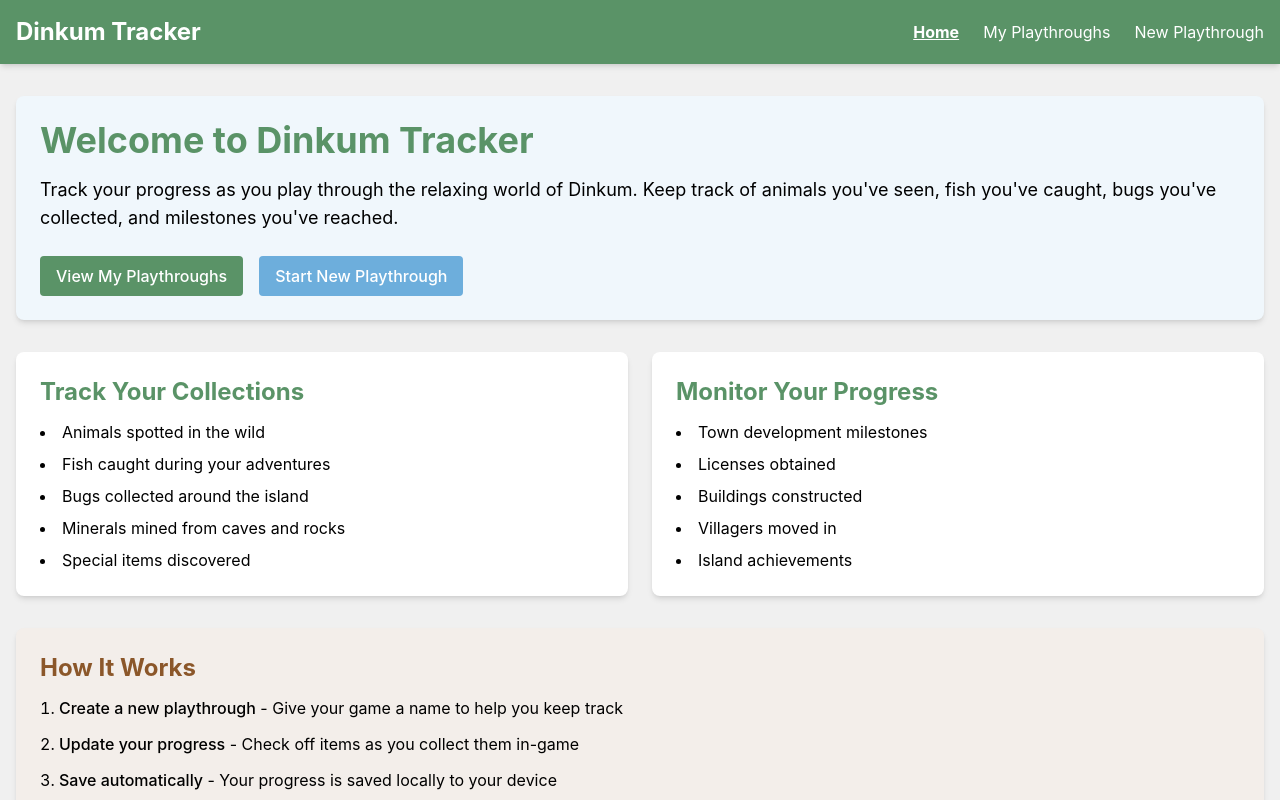
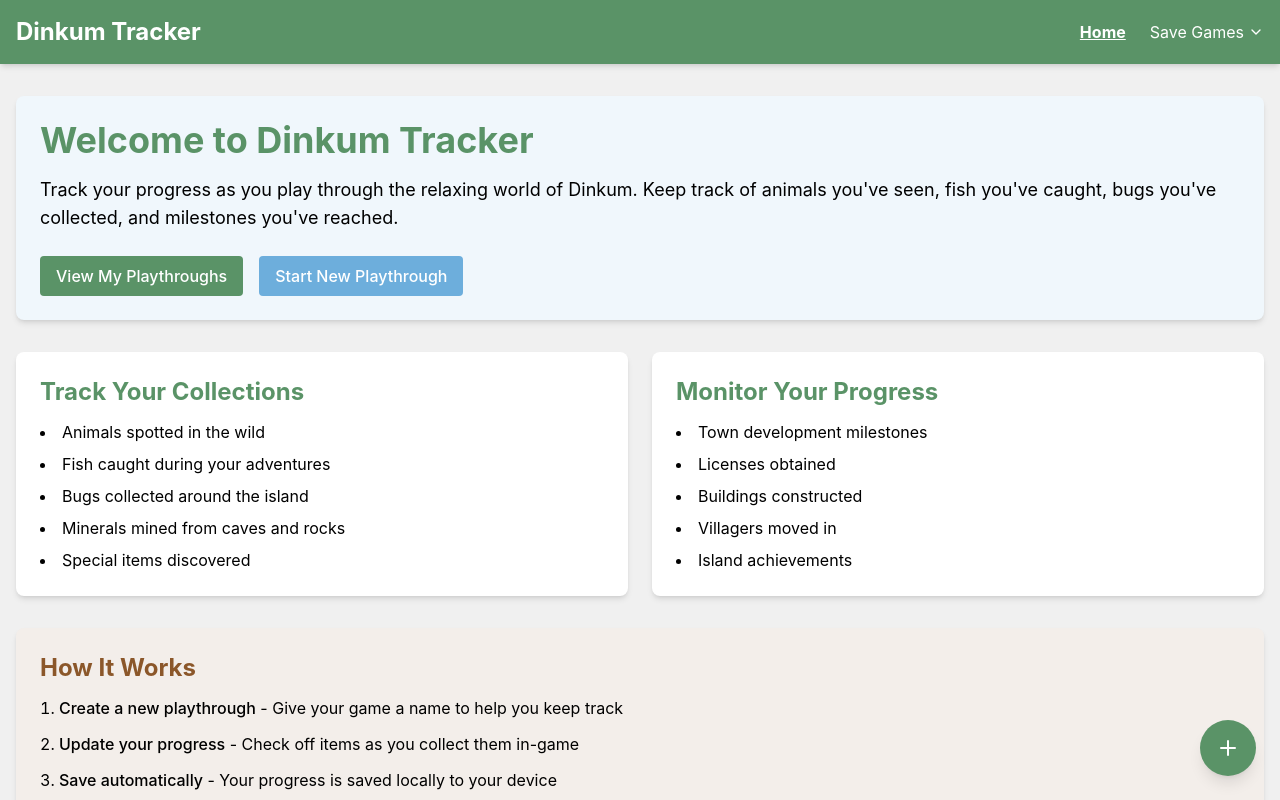
Before and after one commit to chiefpansancolt/dinkum-tracker, a Next.js app: page / in a window 1280 px wide. Shown: the top 800 px of the page. Built offline with nearby package versions, Linux system fonts and the light colour scheme.

Commit message:
Add FAB and Menu for Recent Playthroughs

```diff
--- a/src/app/layout.tsx
+++ b/src/app/layout.tsx
@@ -1,6 +1,8 @@
+// src/app/layout.tsx
 import "./global.css";
 import type { Metadata } from "next";
 import Header from "../components/Header";
+import FAB from "../components/FAB";
 
 export const metadata: Metadata = {
   title: "Dinkum Tracker",
@@ -9,11 +11,13 @@
 
 export default function RootLayout({ children }: { children: React.ReactNode }) {
   return (
-        <html lang="en">
-            <body className="min-h-screen bg-gray-100">
+    <html lang="en" className="h-full">
+      <body className="flex flex-col min-h-screen bg-gray-100">
         <Header />
-                <main className="container mx-auto px-4 py-8">{children}</main>
-                <footer className="footer p-4 text-center mt-8">
+        <main className="container mx-auto px-4 py-8 flex-grow">
+          {children}
+        </main>
+        <footer className="footer p-4 text-center">
           <p className="text-sm">
             Dinkum Tracker - Not affiliated with Dinkum game. Data sourced from{" "}
             <a
@@ -26,6 +30,7 @@
             </a>
           </p>
         </footer>
+        <FAB />
       </body>
     </html>
   );
--- /dev/null
+++ b/src/components/FAB.tsx
@@ -0,0 +1,35 @@
+"use client";
+
+import { usePathname } from "next/navigation";
+import Link from "next/link";
+
+export default function FAB() {
+    const pathname = usePathname();
+
+    if (pathname !== "/" && pathname !== "/playthroughs") {
+        return null;
+    }
+
+    return (
+        <Link
+            href="/new-playthrough"
+            className="fixed right-6 bottom-6 bg-primary text-white w-14 h-14 rounded-full flex items-center justify-center shadow-lg hover:bg-primary/90 transition-colors z-10"
+            aria-label="Create new playthrough"
+        >
+            <svg
+                xmlns="http://www.w3.org/2000/svg"
+                width="24"
+                height="24"
+                viewBox="0 0 24 24"
+                fill="none"
+                stroke="currentColor"
+                strokeWidth="2"
+                strokeLinecap="round"
+                strokeLinejoin="round"
+            >
+                <line x1="12" y1="5" x2="12" y2="19"></line>
+                <line x1="5" y1="12" x2="19" y2="12"></line>
+            </svg>
+        </Link>
+    );
+}
--- a/src/components/Header.tsx
+++ b/src/components/Header.tsx
@@ -1,10 +1,33 @@
 "use client";
 
+import { useState, useEffect, useRef } from "react";
 import Link from "next/link";
 import { usePathname } from "next/navigation";
+import { getPlaythroughs, Playthrough } from "../lib/localStorage";
 
 export default function Header() {
     const pathname = usePathname();
+    const [isMenuOpen, setIsMenuOpen] = useState(false);
+    const [recentPlaythroughs, setRecentPlaythroughs] = useState<Playthrough[]>([]);
+    const menuRef = useRef<HTMLDivElement>(null);
+
+    useEffect(() => {
+        const allPlaythroughs = getPlaythroughs();
+        const sortedPlaythroughs = allPlaythroughs
+            .sort((a, b) => new Date(b.lastUpdated).getTime() - new Date(a.lastUpdated).getTime())
+            .slice(0, 5);
+        setRecentPlaythroughs(sortedPlaythroughs);
+    }, []);
+
+    useEffect(() => {
+        function handleClickOutside(event: MouseEvent) {
+            if (menuRef.current && !menuRef.current.contains(event.target as Node)) {
+                setIsMenuOpen(false);
+            }
+        }
+        document.addEventListener("mousedown", handleClickOutside);
+        return () => document.removeEventListener("mousedown", handleClickOutside);
+    }, []);
 
     return (
         <header className="header shadow-md">
@@ -26,25 +49,57 @@
                                     Home
                                 </Link>
                             </li>
-                            <li>
-                                <Link
-                                    href="/playthroughs"
-                                    className={`hover:text-highlight transition-colors ${
-                                        pathname === "/playthroughs" ? "font-bold underline" : ""
-                                    }`}
+                            <li className="relative" ref={menuRef}>
+                                <button
+                                    onClick={() => setIsMenuOpen(!isMenuOpen)}
+                                    className="hover:text-highlight transition-colors flex items-center"
                                 >
-                                    My Playthroughs
-                                </Link>
-                            </li>
-                            <li>
-                                <Link
-                                    href="/new-playthrough"
-                                    className={`hover:text-highlight transition-colors ${
-                                        pathname === "/new-playthrough" ? "font-bold underline" : ""
-                                    }`}
-                                >
-                                    New Playthrough
-                                </Link>
+                                    Save Games
+                                    <svg
+                                        xmlns="http://www.w3.org/2000/svg"
+                                        width="16"
+                                        height="16"
+                                        viewBox="0 0 24 24"
+                                        fill="none"
+                                        stroke="currentColor"
+                                        strokeWidth="2"
+                                        strokeLinecap="round"
+                                        strokeLinejoin="round"
+                                        className="ml-1"
+                                    >
+                                        <polyline points="6 9 12 15 18 9"></polyline>
+                                    </svg>
+                                </button>
+                                {isMenuOpen && (
+                                    <div className="absolute right-0 mt-2 w-60 bg-white rounded-md shadow-lg z-20">
+                                        <div className="py-1">
+                                            {recentPlaythroughs.length > 0 ? (
+                                                recentPlaythroughs.map((playthrough) => (
+                                                    <Link
+                                                        key={playthrough.id}
+                                                        href={`/playthrough/${playthrough.id}`}
+                                                        className="block px-4 py-2 text-sm text-gray-700 hover:bg-gray-100"
+                                                        onClick={() => setIsMenuOpen(false)}
+                                                    >
+                                                        {playthrough.name}
+                                                    </Link>
+                                                ))
+                                            ) : (
+                                                <div className="px-4 py-2 text-sm text-gray-500">
+                                                    No recent playthroughs
+                                                </div>
+                                            )}
+                                            <div className="border-t border-gray-100 my-1"></div>
+                                            <Link
+                                                href="/playthroughs"
+                                                className="block px-4 py-2 text-sm text-gray-700 hover:bg-gray-100"
+                                                onClick={() => setIsMenuOpen(false)}
+                                            >
+                                                View all playthroughs
+                                            </Link>
+                                        </div>
+                                    </div>
+                                )}
                             </li>
                         </ul>
                     </nav>
```
Also changed, not shown: package.json (+6 -5 lines), 1 other file (tests, documents, lock files or other folders). Lines whose indentation alone changed are shown as unchanged.
